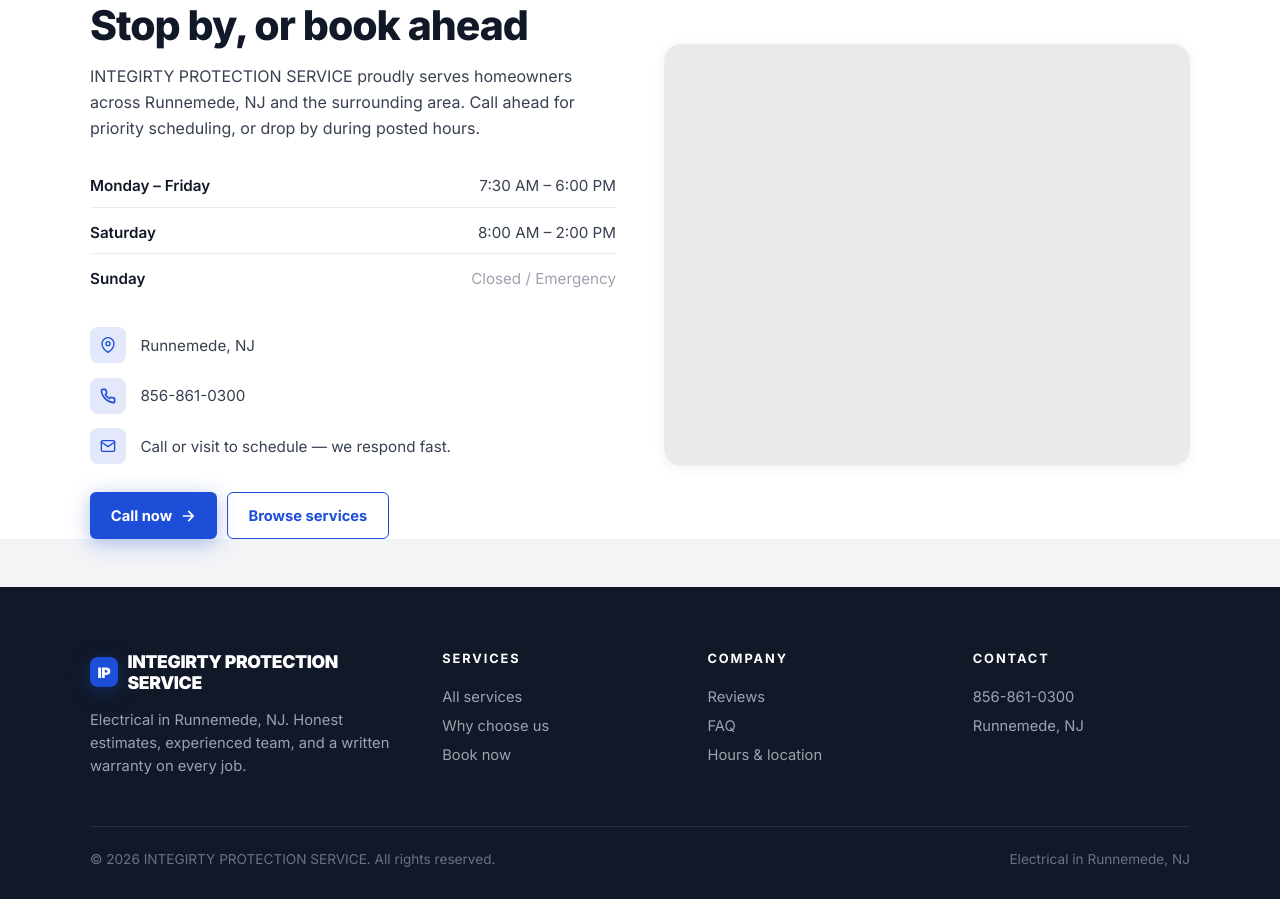
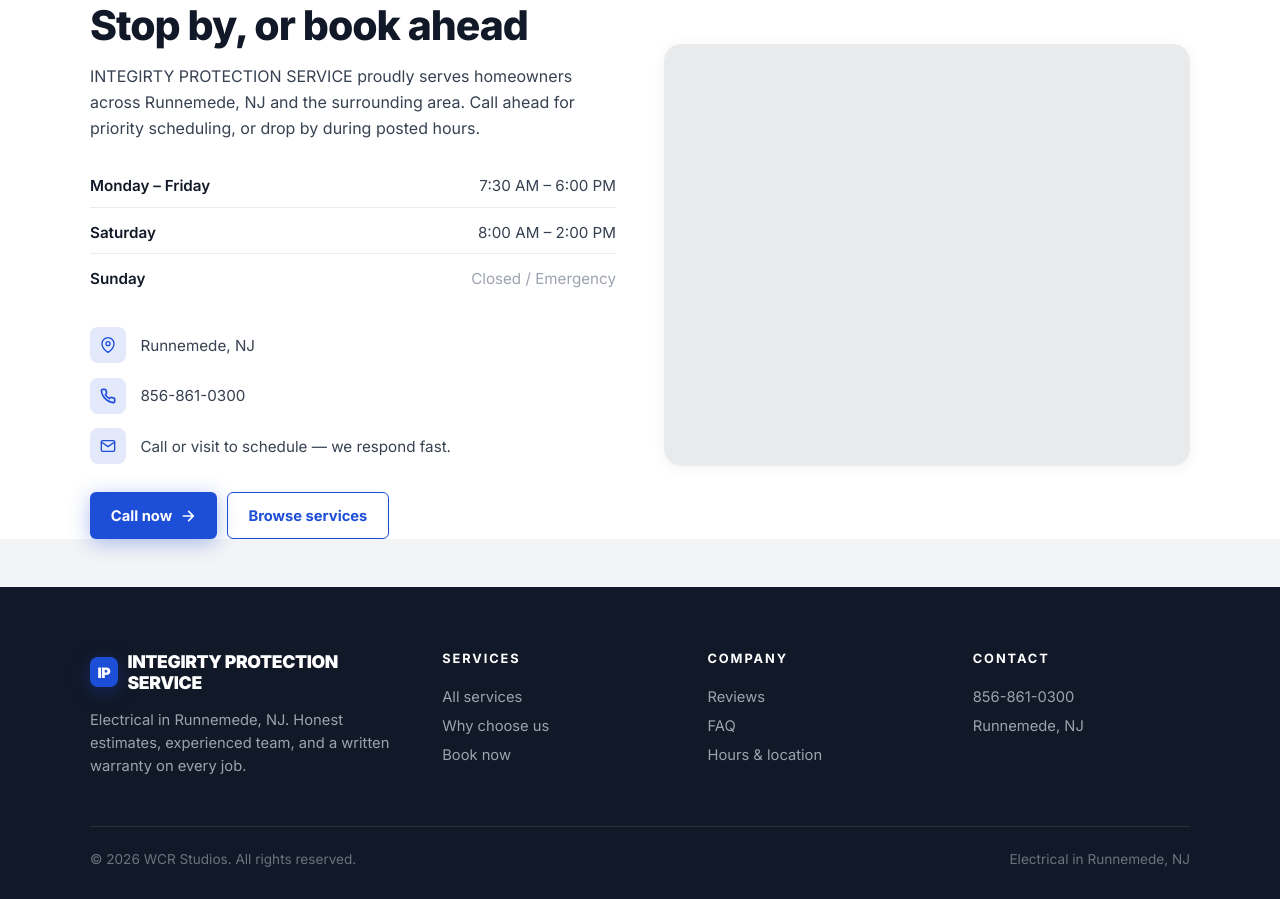
Before and after one commit to Wrenbjor/trades--integirty-protection-service, a plain HTML site: page index.html in a window 1280 px wide. Shown: the part 4740-5639 px from the top of the page. Drawn offline with nearby package versions, Linux system fonts and the light colour scheme; no server answers.

Commit message:
Update site

```diff
--- a/index.html
+++ b/index.html
@@ -605,7 +605,7 @@
     </div>
   </div>
   <div class="foot-bottom">
-    <div>&copy; 2026 INTEGIRTY PROTECTION SERVICE. All rights reserved.</div>
+    <div>&copy; 2026 WCR Studios. All rights reserved.</div>
     <div>Electrical in Runnemede, NJ</div>
   </div>
 </footer>
```
